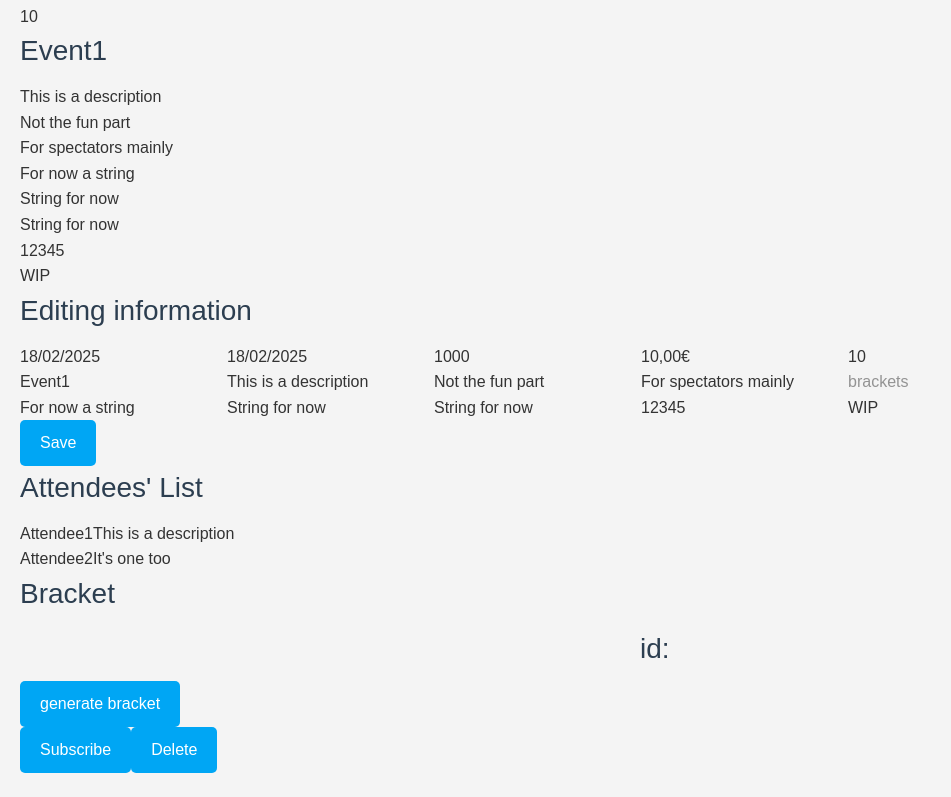
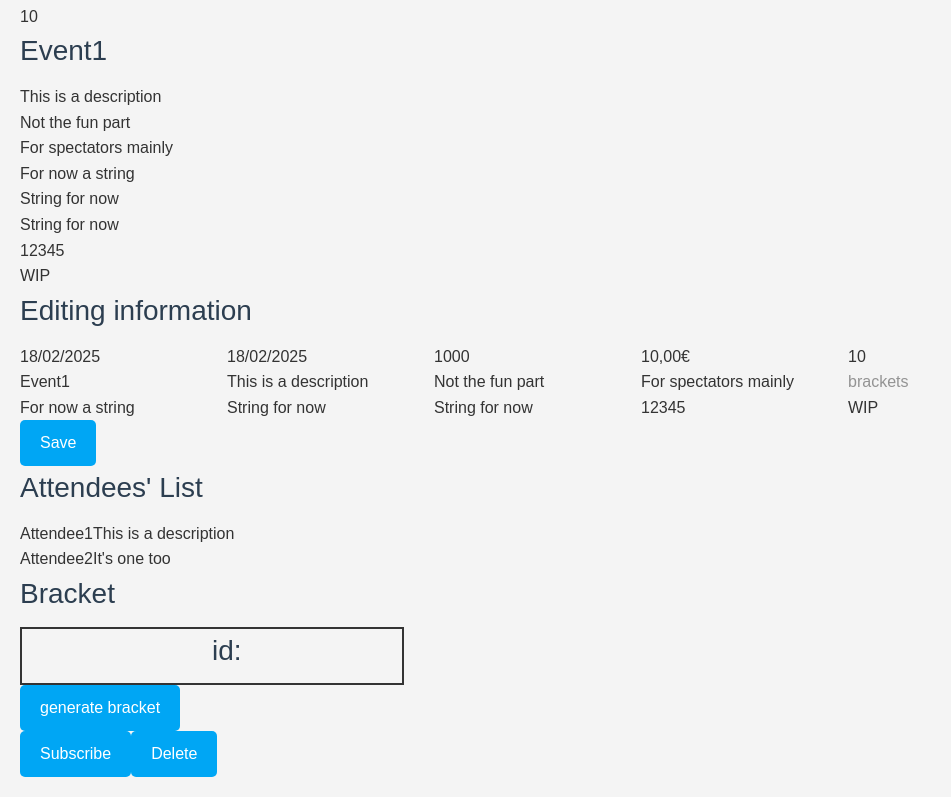
Before and after one commit to Naugustynowicz/fighting_scheduler_frontend, a React (Vite) app in the folder my-app/: page /event/1 in a window 1280 px wide. Shown: the part 264-1061 px from the top of the page, without its empty margins (0-951 px from the left). Built offline with nearby package versions, Linux system fonts and the light colour scheme; no server answers; sample sign-in values are in the browser's storage.

Commit message:
ok bracket.

```diff
--- a/my-app/src/components/events/eventList/treeBracket.jsx
+++ b/my-app/src/components/events/eventList/treeBracket.jsx
@@ -72,15 +72,18 @@ export default function TreeBracket({event_id}) {
     }
 
     return(
-      <div className='grid grid-cols-2'>
+      <div className='flex flex-row'>
+        <div>
+        {displayedSubmatch1}
+        {displayedSubmatch2}
+        </div>
+        <div className='grid grid-cols-2 border-2 border-solid w-sm'>
           <div className='grid grid-rows-2 place-content-center'>
             <div className='place-content-center'>
             {displayedUser1}
-          {displayedSubmatch1}
             </div>
             <div className='place-content-center'>
             {displayedUser2}
-          {displayedSubmatch2}
             </div>
           </div>
           <div className='place-content-center'>
@@ -88,11 +91,12 @@ export default function TreeBracket({event_id}) {
             {displayedWinner}
           </div>
         </div>
+      </div>
     )
   }
 
   return (
-    <div className='overflow-scroll'>
+    <div className='overflow-x-auto '>
       <h3>Bracket</h3>
       {displayTree(treeBracket)}
       <button onClick={() => { dispatch({ type: 'generateTreeBracket', event_id: event_id }); }}>
```
Lines whose indentation alone changed are shown as unchanged.
